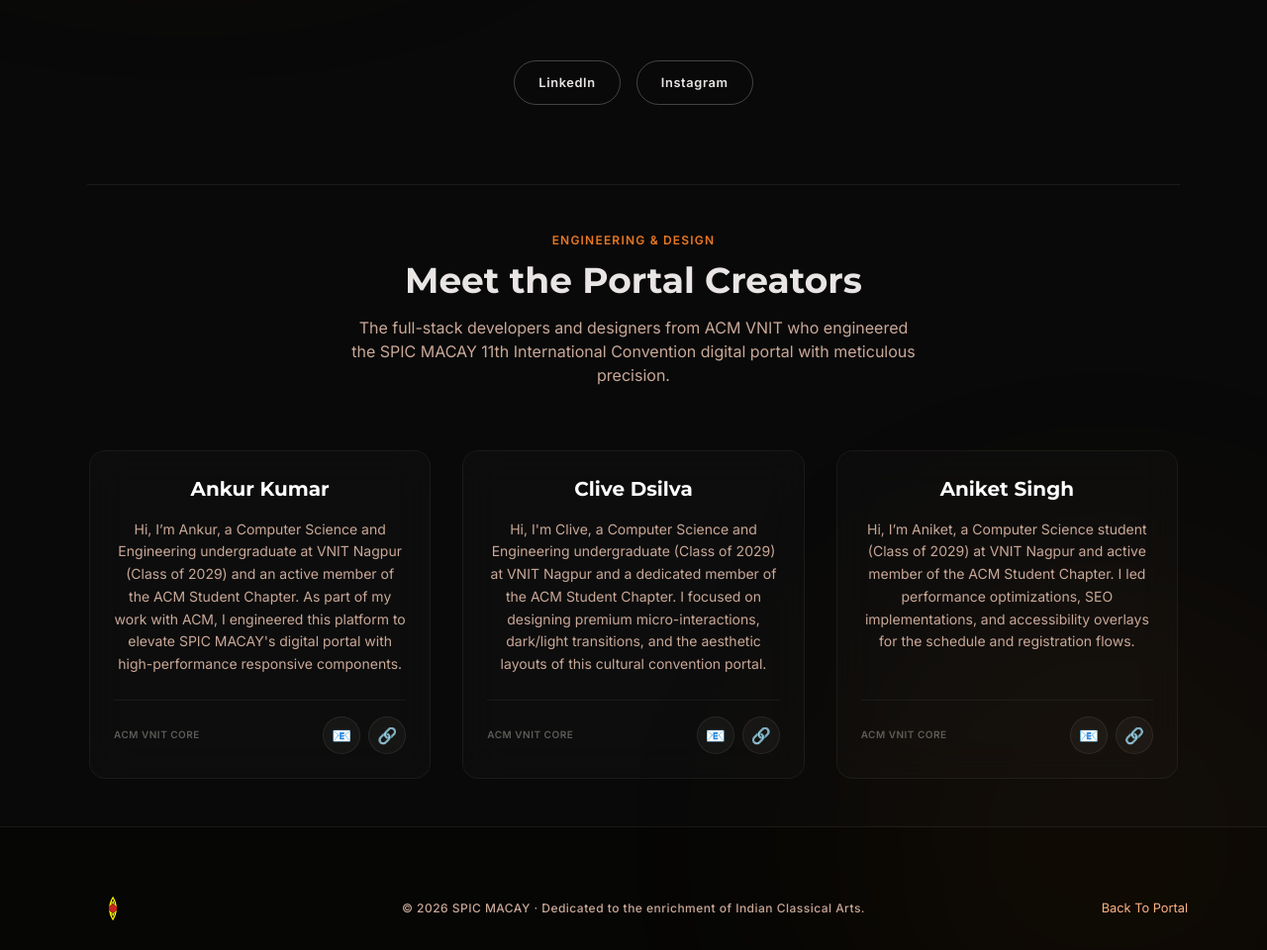
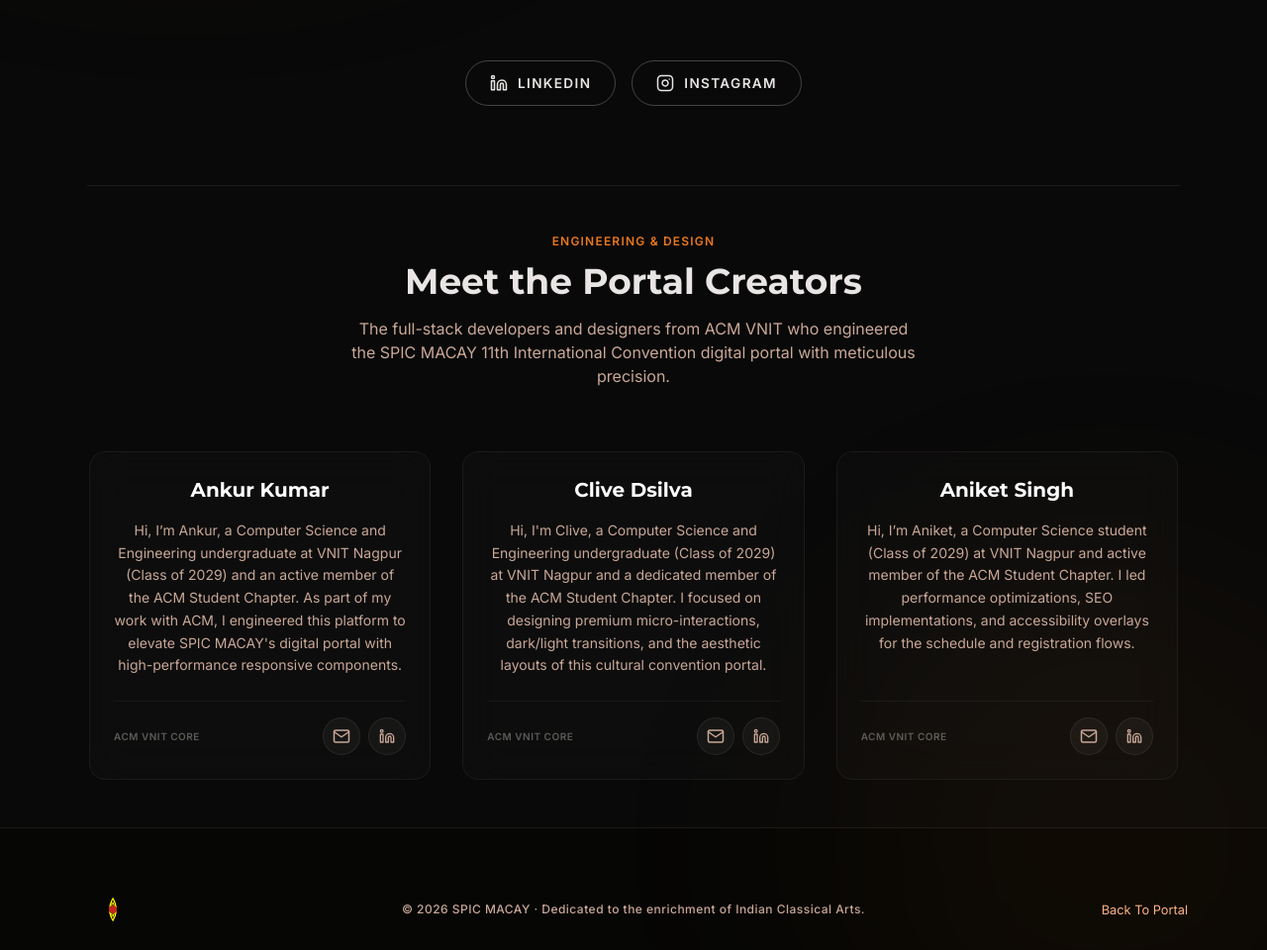
Before and after one commit to AnkurKumarIO/Spic-Macay-Website, a plain HTML site: page acm-chapter.html in a window 1280 px wide. Shown: the part 701-1661 px from the top of the page at 99% size. Drawn offline with nearby package versions, Linux system fonts and the light colour scheme; a web font is replaced by a local one.

Commit message:
Update ACM social links to pill buttons with SVG icons

```diff
--- a/acm-chapter.html
+++ b/acm-chapter.html
@@ -203,11 +203,13 @@
 
       <!-- ACM Social Links -->
       <div class="flex justify-center items-center gap-4 mb-20">
-        <a href="https://www.linkedin.com/company/acm-student-chapter-vnit/" target="_blank" class="btn btn-secondary py-3 px-6 inline-flex items-center gap-2" style="font-size: 0.8rem; letter-spacing: 0.05em; border-radius: 9999px;">
-          LinkedIn
+        <a href="https://www.linkedin.com/company/acm-student-chapter-vnit/" target="_blank" class="btn btn-secondary py-3 px-6 inline-flex items-center gap-2.5 font-bold uppercase" style="font-size: 0.85rem; letter-spacing: 0.1em; border-radius: 9999px;">
+          <svg xmlns="http://www.w3.org/2000/svg" width="18" height="18" viewBox="0 0 24 24" fill="none" stroke="currentColor" stroke-width="2" stroke-linecap="round" stroke-linejoin="round"><path d="M16 8a6 6 0 0 1 6 6v7h-4v-7a2 2 0 0 0-2-2 2 2 0 0 0-2 2v7h-4v-7a6 6 0 0 1 6-6z"></path><rect x="2" y="9" width="4" height="12"></rect><circle cx="4" cy="4" r="2"></circle></svg>
+          LINKEDIN
         </a>
-        <a href="https://www.instagram.com/acm_vnit/" target="_blank" class="btn btn-secondary py-3 px-6 inline-flex items-center gap-2" style="font-size: 0.8rem; letter-spacing: 0.05em; border-radius: 9999px;">
-          Instagram
+        <a href="https://www.instagram.com/acm_vnit/" target="_blank" class="btn btn-secondary py-3 px-6 inline-flex items-center gap-2.5 font-bold uppercase" style="font-size: 0.85rem; letter-spacing: 0.1em; border-radius: 9999px;">
+          <svg xmlns="http://www.w3.org/2000/svg" width="18" height="18" viewBox="0 0 24 24" fill="none" stroke="currentColor" stroke-width="2" stroke-linecap="round" stroke-linejoin="round"><rect x="2" y="2" width="20" height="20" rx="5" ry="5"></rect><path d="M16 11.37A4 4 0 1 1 12.63 8 4 4 0 0 1 16 11.37z"></path><line x1="17.5" y1="6.5" x2="17.51" y2="6.5"></line></svg>
+          INSTAGRAM
         </a>
       </div>
 
@@ -236,10 +238,10 @@
               <span class="text-[10px] text-on-surface-variant/40 font-bold uppercase tracking-wider">ACM VNIT Core</span>
               <div class="flex gap-2">
                 <a href="mailto:quantum.ankurkr@gmail.com" class="btn-social" title="Email">
-                  📧
+                  <svg xmlns="http://www.w3.org/2000/svg" width="18" height="18" viewBox="0 0 24 24" fill="none" stroke="currentColor" stroke-width="2" stroke-linecap="round" stroke-linejoin="round"><path d="M4 4h16c1.1 0 2 .9 2 2v12c0 1.1-.9 2-2 2H4c-1.1 0-2-.9-2-2V6c0-1.1.9-2 2-2z"></path><polyline points="22,6 12,13 2,6"></polyline></svg>
                 </a>
                 <a href="https://www.linkedin.com/in/honestly-ankur/" target="_blank" class="btn-social" title="LinkedIn Profile">
-                  🔗
+                  <svg xmlns="http://www.w3.org/2000/svg" width="16" height="16" viewBox="0 0 24 24" fill="none" stroke="currentColor" stroke-width="2" stroke-linecap="round" stroke-linejoin="round"><path d="M16 8a6 6 0 0 1 6 6v7h-4v-7a2 2 0 0 0-2-2 2 2 0 0 0-2 2v7h-4v-7a6 6 0 0 1 6-6z"></path><rect x="2" y="9" width="4" height="12"></rect><circle cx="4" cy="4" r="2"></circle></svg>
                 </a>
               </div>
             </div>
@@ -257,10 +259,10 @@
               <span class="text-[10px] text-on-surface-variant/40 font-bold uppercase tracking-wider">ACM VNIT Core</span>
               <div class="flex gap-2">
                 <a href="mailto:clivedsilva@gmail.com" class="btn-social" title="Email">
-                  📧
+                  <svg xmlns="http://www.w3.org/2000/svg" width="18" height="18" viewBox="0 0 24 24" fill="none" stroke="currentColor" stroke-width="2" stroke-linecap="round" stroke-linejoin="round"><path d="M4 4h16c1.1 0 2 .9 2 2v12c0 1.1-.9 2-2 2H4c-1.1 0-2-.9-2-2V6c0-1.1.9-2 2-2z"></path><polyline points="22,6 12,13 2,6"></polyline></svg>
                 </a>
                 <a href="https://www.linkedin.com/" target="_blank" class="btn-social" title="LinkedIn Profile">
-                  🔗
+                  <svg xmlns="http://www.w3.org/2000/svg" width="16" height="16" viewBox="0 0 24 24" fill="none" stroke="currentColor" stroke-width="2" stroke-linecap="round" stroke-linejoin="round"><path d="M16 8a6 6 0 0 1 6 6v7h-4v-7a2 2 0 0 0-2-2 2 2 0 0 0-2 2v7h-4v-7a6 6 0 0 1 6-6z"></path><rect x="2" y="9" width="4" height="12"></rect><circle cx="4" cy="4" r="2"></circle></svg>
                 </a>
               </div>
             </div>
@@ -278,10 +280,10 @@
               <span class="text-[10px] text-on-surface-variant/40 font-bold uppercase tracking-wider">ACM VNIT Core</span>
               <div class="flex gap-2">
                 <a href="mailto:aniketsingh@gmail.com" class="btn-social" title="Email">
-                  📧
+                  <svg xmlns="http://www.w3.org/2000/svg" width="18" height="18" viewBox="0 0 24 24" fill="none" stroke="currentColor" stroke-width="2" stroke-linecap="round" stroke-linejoin="round"><path d="M4 4h16c1.1 0 2 .9 2 2v12c0 1.1-.9 2-2 2H4c-1.1 0-2-.9-2-2V6c0-1.1.9-2 2-2z"></path><polyline points="22,6 12,13 2,6"></polyline></svg>
                 </a>
                 <a href="https://www.linkedin.com/" target="_blank" class="btn-social" title="LinkedIn Profile">
-                  🔗
+                  <svg xmlns="http://www.w3.org/2000/svg" width="16" height="16" viewBox="0 0 24 24" fill="none" stroke="currentColor" stroke-width="2" stroke-linecap="round" stroke-linejoin="round"><path d="M16 8a6 6 0 0 1 6 6v7h-4v-7a2 2 0 0 0-2-2 2 2 0 0 0-2 2v7h-4v-7a6 6 0 0 1 6-6z"></path><rect x="2" y="9" width="4" height="12"></rect><circle cx="4" cy="4" r="2"></circle></svg>
                 </a>
               </div>
             </div>
```
